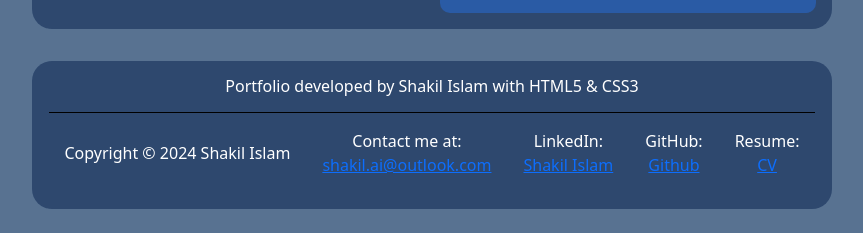
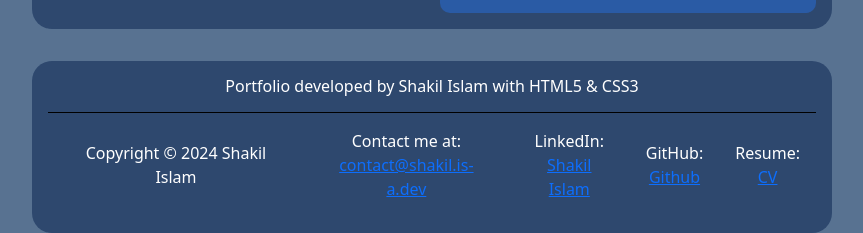
Before and after one commit to Wait2Late/Portfolio, a website: page WebPages/About.html in a window 1280 px wide. Shown: the part 707-940 px from the top of the page, without its empty margins (208-1071 px from the left). Before the commit the page ends 916 px from the top, so only its background shows below. Drawn offline with nearby package versions, Linux system fonts and the light colour scheme.

Commit message:
Update contact email address across multiple pages

```diff
--- a/WebPages/About.html
+++ b/WebPages/About.html
@@ -80,7 +80,7 @@
         <h6>Portfolio developed by Shakil Islam with HTML5 & CSS3</h6>
         <ul>
             <li>Copyright © 2024 Shakil Islam</li>
-            <li>Contact me at: <a href="mailto:shakil.ai@outlook.com">shakil.ai@outlook.com</a> </li>
+            <li>Contact me at: <a href="mailto:contact@shakil.is-a.dev">contact@shakil.is-a.dev</a> </li>
             <li>LinkedIn: <a href="https://www.linkedin.com/in/shakil-islam-dev//">Shakil Islam</a></li>
             <li>GitHub: <a href="https://github.com/Wait2Late">Github</a></li>
             <li>Resume:<a href="Resume.html"> CV</a> </li>
```
Also changed, not shown: WebPages/Epilogue.html (+1 -1 lines), WebPages/Internship.html (+1 -1 lines), WebPages/JimboDimbo.html (+1 -1 lines), WebPages/Resume.html (+1 -1 lines), WebPages/Tronco.html (+1 -1 lines), WebPages/Wooter.html (+1 -1 lines), index.html (+1 -1 lines).
